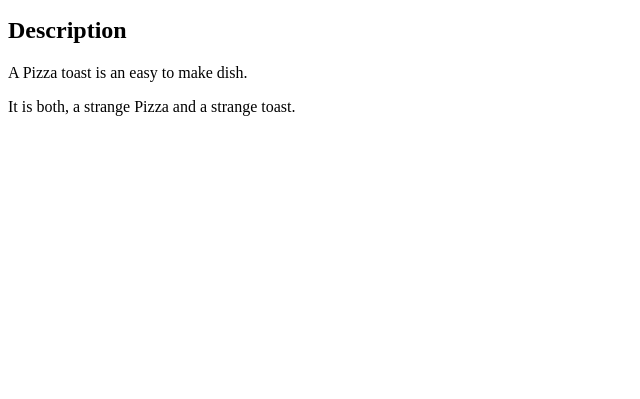
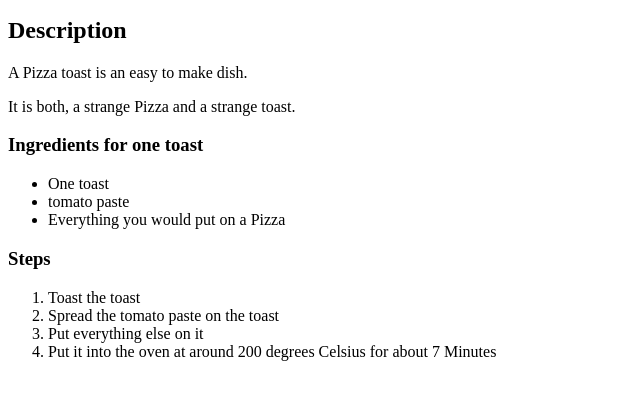
Before and after one commit to Stl1n/odin-recipes, a plain HTML site: page recipes/pizzatoast.html in a window 1280 px wide. Shown: the part 101-500 px from the top of the page, without its empty margins (0-640 px from the left). Drawn offline with Linux system fonts and the light colour scheme.

Commit message:
Add Ingredients and Steps

```diff
--- a/recipes/pizzatoast.html
+++ b/recipes/pizzatoast.html
@@ -15,5 +15,18 @@
         <h2>Description</h2>
         <p>A Pizza toast is an easy to make dish.</p>
         <p>It is both, a strange Pizza and a strange toast.</p>
+        <h3>Ingredients for one toast</h3>
+        <ul>
+            <li>One toast</li>
+            <li>tomato paste</li>
+            <li>Everything you would put on a Pizza</li>
+        </ul>
+        <h3>Steps</h3>
+        <ol>
+            <li>Toast the toast</li>
+            <li>Spread the tomato paste on the toast</li>
+            <li>Put everything else on it</li>
+            <li>Put it into the oven at around 200 degrees Celsius for about 7 Minutes</li>
+        </ol>
     </body>
 </html>
```
